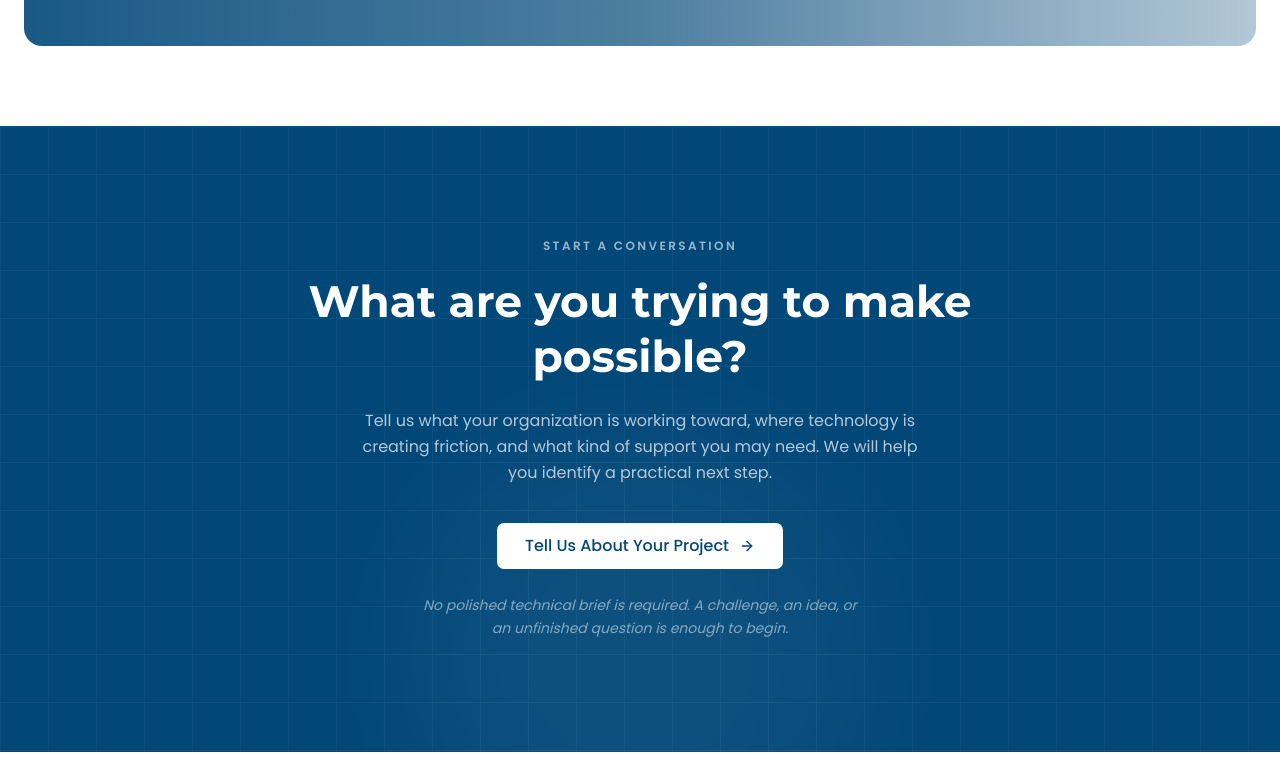
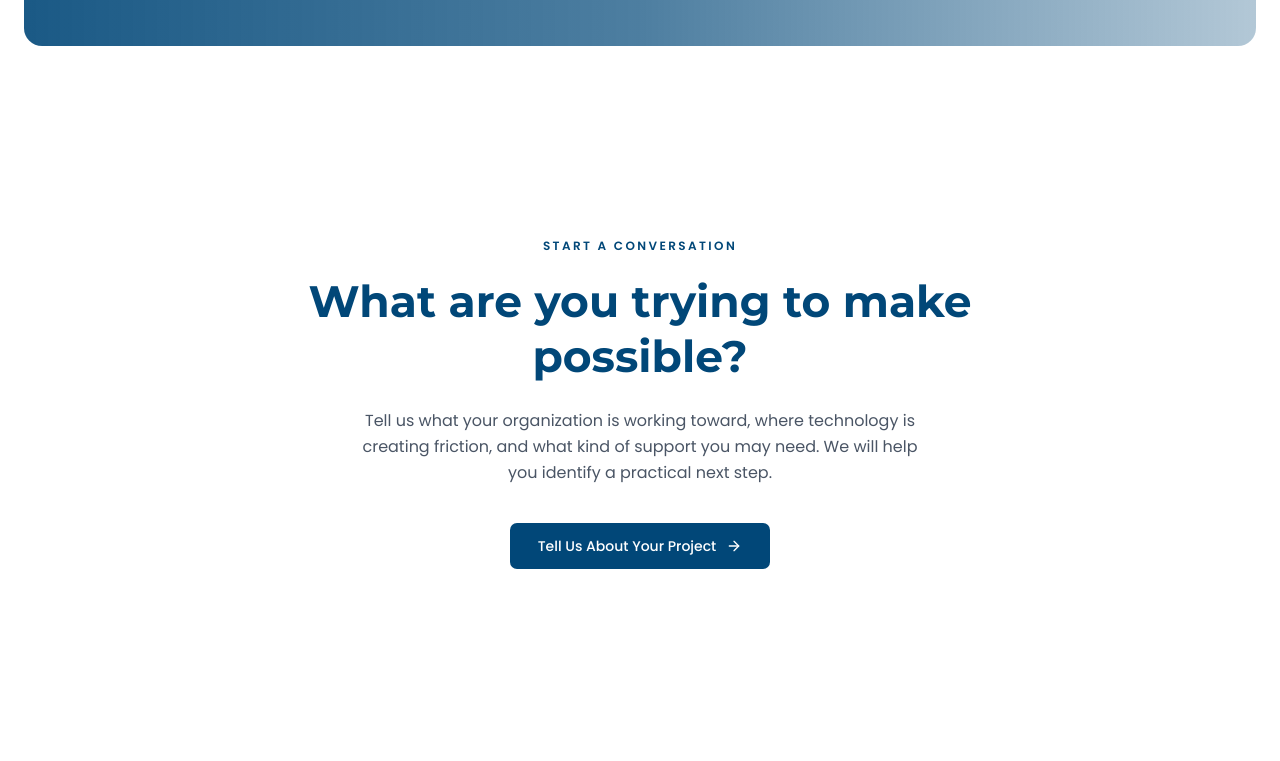
Before and after one commit to gurungbsal/xt-website-new, a Next.js app: page /services in a window 1280 px wide. Shown: the part 8000-8761 px from the top of the page. Built offline with nearby package versions, Linux system fonts and the light colour scheme.

Commit message:
fixed service converstation section

```diff
--- a/components/ServicePage/StartConverstationSection.tsx
+++ b/components/ServicePage/StartConverstationSection.tsx
@@ -4,33 +4,71 @@ import { ArrowRight } from "lucide-react"
 
 function StartConversationSection() {
   return (
-    <div className="relative overflow-hidden bg-primary py-28">
+    // <div className="relative overflow-hidden bg-primary py-28">
+    //   <div
+    //     className="pointer-events-none absolute inset-0 opacity-[0.05]"
+    //     style={{
+    //       backgroundImage:
+    //         "linear-gradient(to right, white 1px, transparent 1px), linear-gradient(to bottom, white 1px, transparent 1px)",
+    //       backgroundSize: "48px 48px",
+    //     }}
+    //   />
+    //   <div className="pointer-events-none absolute -bottom-32 left-1/2 h-[28rem] w-[28rem] -translate-x-1/2 rounded-full bg-white/5 blur-3xl" />
+
+    //   <div className="relative container flex flex-col items-center text-center">
+    //     <span className="text-xs font-semibold tracking-[0.2em] text-white/60">
+    //       START A CONVERSATION
+    //     </span>
+
+    //     <h2 className="mt-5 max-w-2xl text-3xl leading-tight font-bold text-white sm:text-4xl lg:text-[2.75rem]">
+    //       What are you trying to make possible?
+    //     </h2>
+
+    //     <p className="mt-6 max-w-xl text-base leading-relaxed text-white/70">
+    //       Tell us what your organization is working toward, where technology is
+    //       creating friction, and what kind of support you may need. We will help
+    //       you identify a practical next step.
+    //     </p>
+
+    //     <Button className="mt-9 h-12 bg-white px-7 text-base text-primary hover:bg-white/90">
+    //       Tell Us About Your Project
+    //       <ArrowRight className="ml-1 h-4 w-4" />
+    //     </Button>
+
+    //     <p className="mt-6 max-w-md text-sm leading-relaxed text-white/50 italic">
+    //       No polished technical brief is required. A challenge, an idea, or an
+    //       unfinished question is enough to begin.
+    //     </p>
+    //   </div>
+    // </div>
+
+    <div className="relative mb-8 overflow-hidden bg-white py-28">
       <div
         className="pointer-events-none absolute inset-0 opacity-[0.05]"
         style={{
           backgroundImage:
-            "linear-gradient(to right, white 1px, transparent 1px), linear-gradient(to bottom, white 1px, transparent 1px)",
+            "linear-gradient(to right, primary 1px, transparent 1px), linear-gradient(to bottom, white 1px, transparent 1px)",
           backgroundSize: "48px 48px",
         }}
       />
       <div className="pointer-events-none absolute -bottom-32 left-1/2 h-[28rem] w-[28rem] -translate-x-1/2 rounded-full bg-white/5 blur-3xl" />
 
       <div className="relative container flex flex-col items-center text-center">
-        <span className="text-xs font-semibold tracking-[0.2em] text-white/60">
+        <span className="text-xs font-semibold tracking-[0.2em] text-primary">
           START A CONVERSATION
         </span>
 
-        <h2 className="mt-5 max-w-2xl text-3xl leading-tight font-bold text-white sm:text-4xl lg:text-[2.75rem]">
+        <h2 className="mt-5 max-w-2xl text-3xl leading-tight font-bold text-primary sm:text-4xl lg:text-[2.75rem]">
           What are you trying to make possible?
         </h2>
 
-        <p className="mt-6 max-w-xl text-base leading-relaxed text-white/70">
+        <p className="mt-6 max-w-xl text-base leading-relaxed text-gray-600">
           Tell us what your organization is working toward, where technology is
           creating friction, and what kind of support you may need. We will help
           you identify a practical next step.
         </p>
 
-        <Button className="mt-9 h-12 bg-white px-7 text-base text-primary hover:bg-white/90">
+        <Button className="mt-9 h-12 px-7">
           Tell Us About Your Project
           <ArrowRight className="ml-1 h-4 w-4" />
         </Button>
```
